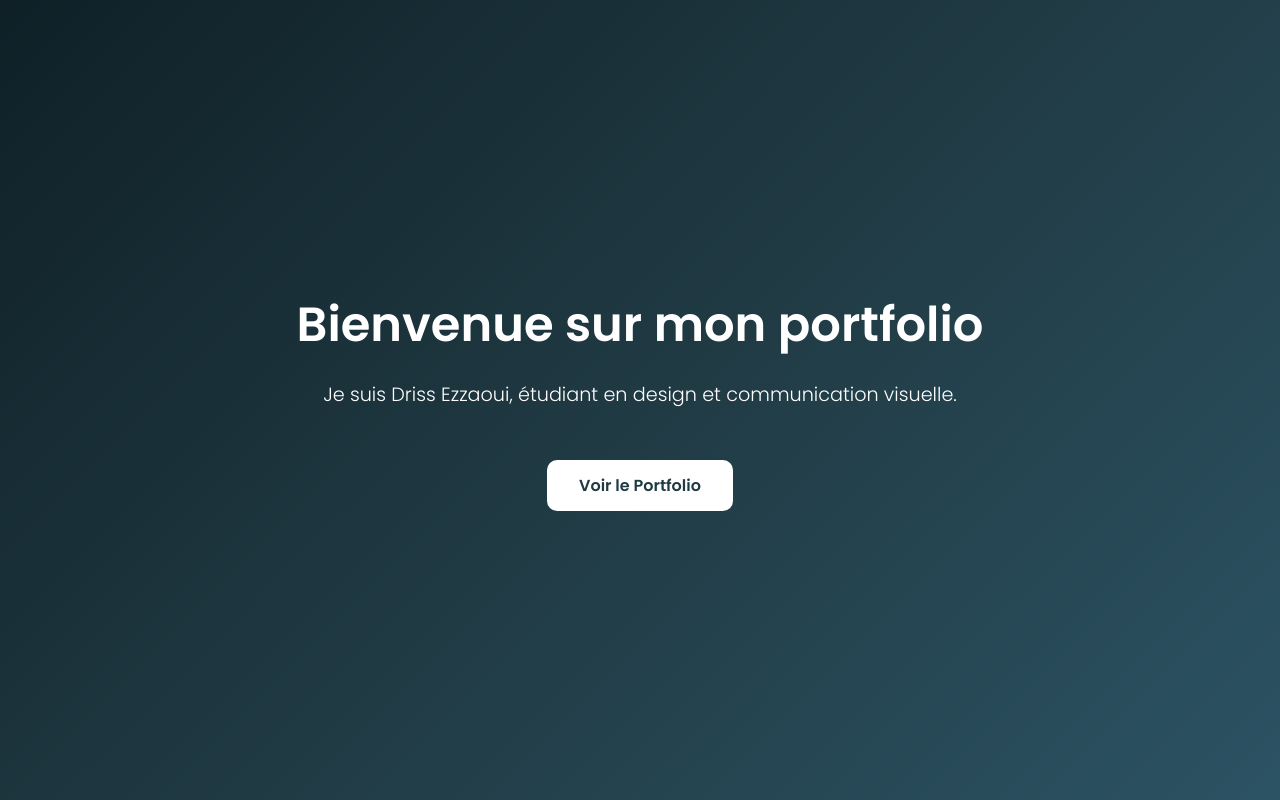
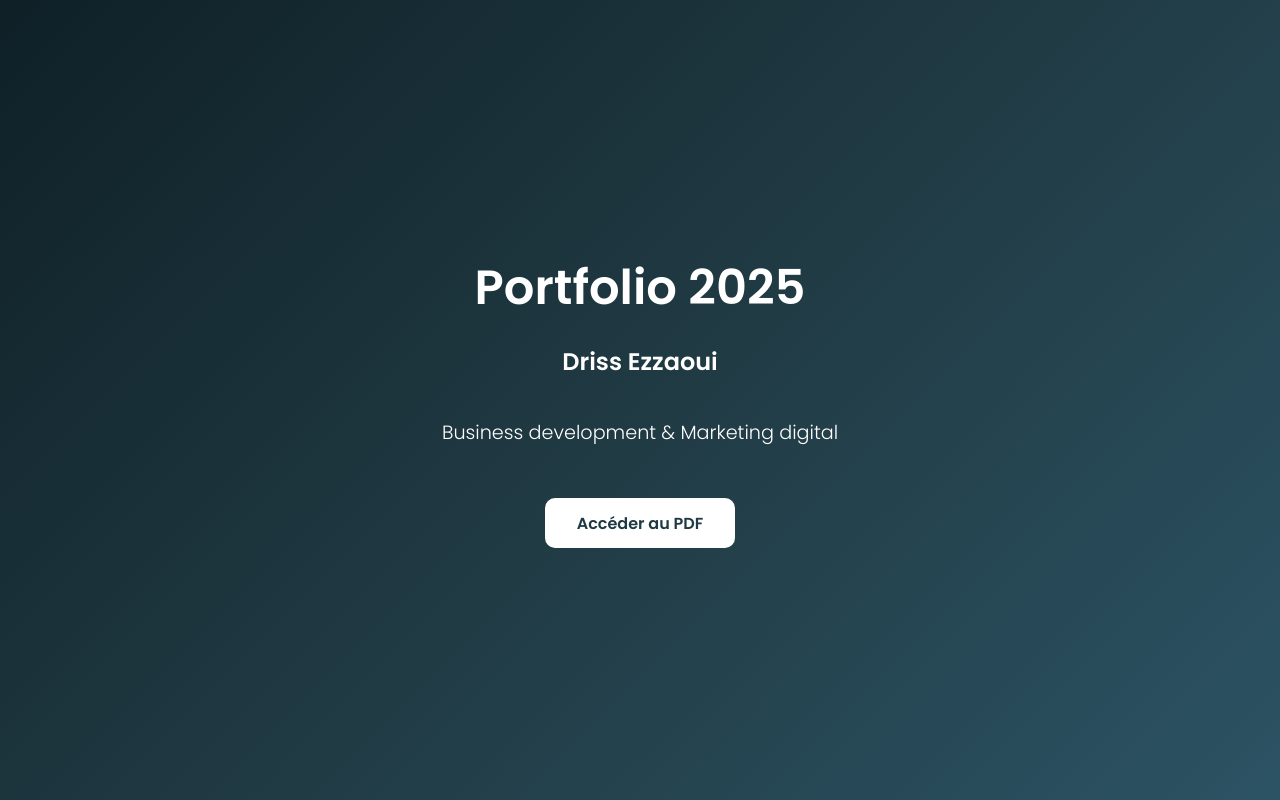
Before and after one commit to K8r02/driss-portfolio, a plain HTML site: page index.html in a window 1280 px wide. Drawn offline with Linux system fonts and the light colour scheme.

Commit message:
Update index.html

```diff
--- a/index.html
+++ b/index.html
@@ -65,8 +65,9 @@
     </style>
 </head>
 <body>
-    <h1>Bienvenue sur mon portfolio</h1>
-    <p>Je suis Driss Ezzaoui, étudiant en design et communication visuelle.</p>
-    <a href="portfolio.pdf" class="btn">Voir le Portfolio</a>
+    <h1>Portfolio 2025</h1>
+     <h2>Driss Ezzaoui</h2>
+    <p>Business development & Marketing digital</p>
+    <a href="portfolio.pdf" class="btn">Accéder au PDF</a>
 </body>
 </html>
```
